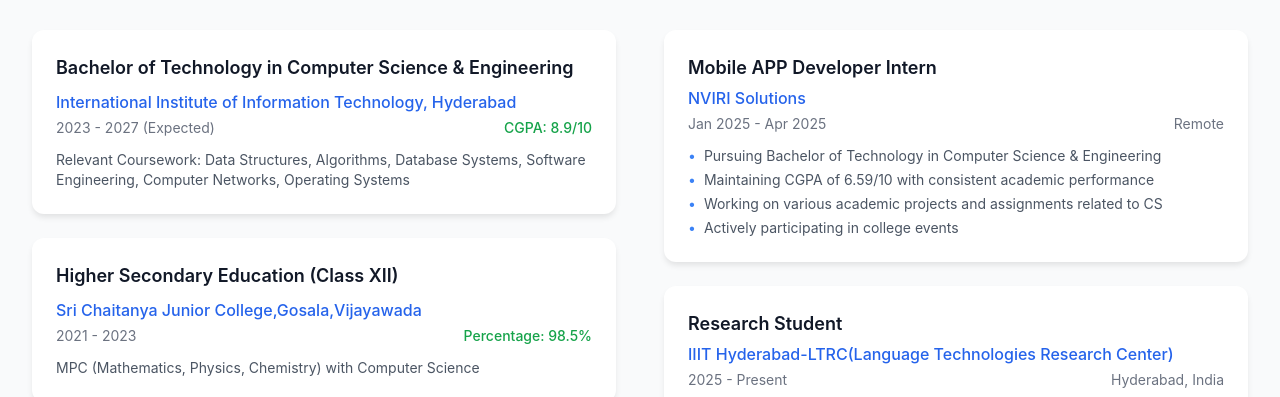
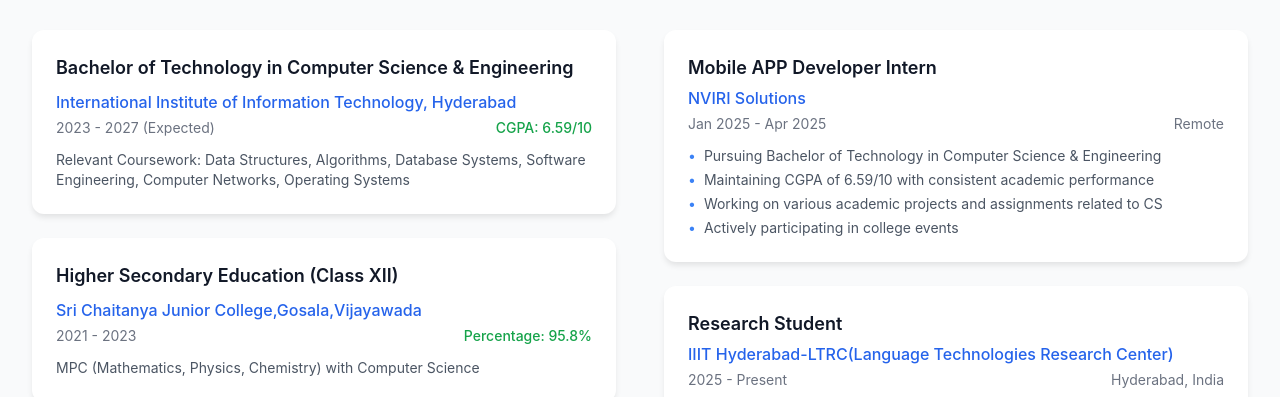
Before and after one commit to deepu1965/Portfolio, a React (Create React App) app: page / in a window 1280 px wide. Shown: the part 2244-2641 px from the top of the page. Built offline with nearby package versions, Linux system fonts and the light colour scheme.

Commit message:
Update Resume.tsx

```diff
--- a/src/components/Resume.tsx
+++ b/src/components/Resume.tsx
@@ -13,14 +13,14 @@
       degree: 'Bachelor of Technology in Computer Science & Engineering',
       institution: 'International Institute of Information Technology, Hyderabad',
       period: '2023 - 2027 (Expected)',
-      gpa: 'CGPA: 8.9/10',
+      gpa: 'CGPA: 6.59/10',
       description: 'Relevant Coursework: Data Structures, Algorithms, Database Systems, Software Engineering, Computer Networks, Operating Systems'
     },
     {
       degree: 'Higher Secondary Education (Class XII)',
       institution: 'Sri Chaitanya Junior College,Gosala,Vijayawada',
       period: '2021 - 2023',
-      gpa: 'Percentage: 98.5%',
+      gpa: 'Percentage: 95.8%',
       description: 'MPC (Mathematics, Physics, Chemistry) with Computer Science'
     },
     {
```
